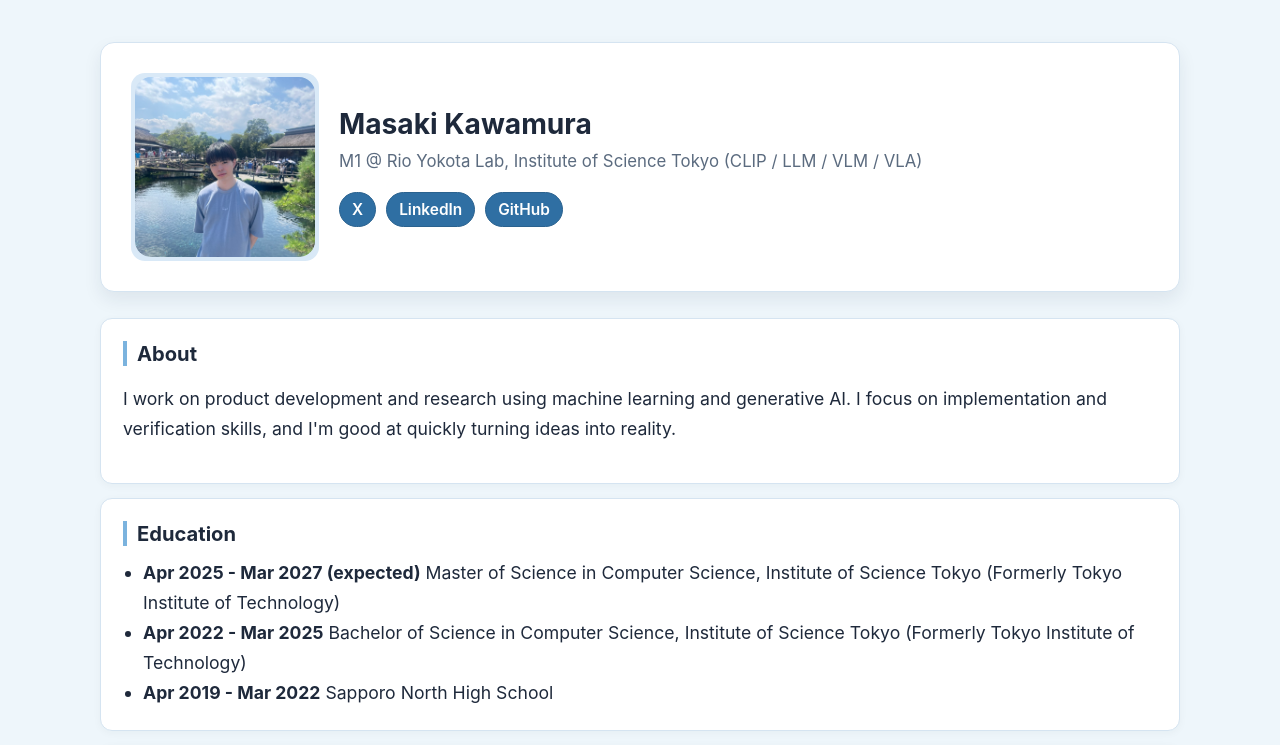
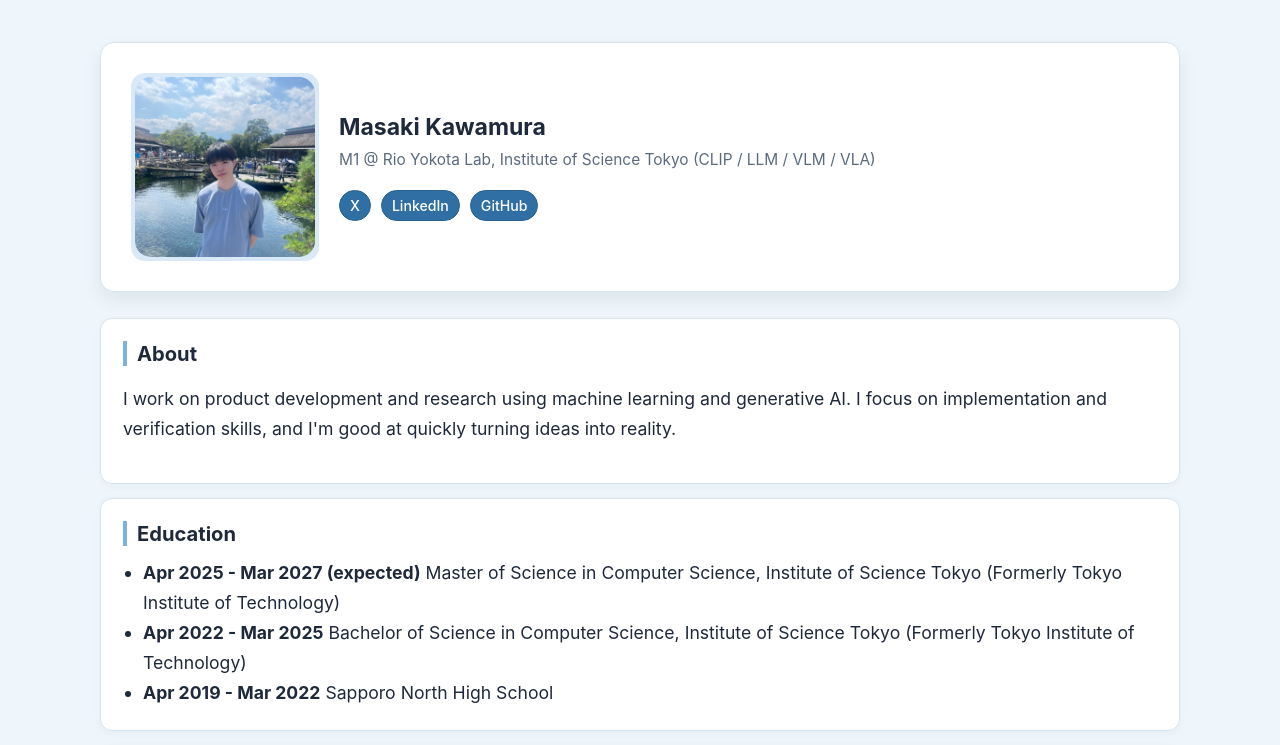
Before and after one commit to KMasaki0210/KMasaki0210.github.io, a plain HTML site: page index.html in a window 1280 px wide. Shown: the top 745 px of the page. Drawn offline with Linux system fonts and the light colour scheme.

Commit message:
feat: make font smaller

```diff
--- a/css/style.css
+++ b/css/style.css
@@ -3,7 +3,7 @@
   --surface: #ffffff;
   --text: #1e293b;
   --muted: #5b6b7f;
-  --subtitle-size: 1rem;
+  --subtitle-size: 0.92rem;
   --primary: #2f6fa3;
   --primary-soft: #e4f0fa;
   --accent: #7bb3de;
@@ -62,7 +62,7 @@ body {
 
 h1 {
   margin: 0 0 6px;
-  font-size: clamp(1.5rem, 2.2vw, 2rem);
+  font-size: clamp(1.3rem, 1.8vw, 1.7rem);
 }
 
 .subtitle {
@@ -104,10 +104,10 @@ h1 {
   color: #fff;
   background: var(--primary);
   border: 1px solid #2a628f;
-  padding: 7px 12px;
-  font-size: 0.92rem;
+  padding: 6px 10px;
+  font-size: 0.84rem;
   border-radius: 999px;
-  font-weight: 600;
+  font-weight: 500;
   box-shadow: none;
   transition: background-color 0.2s ease;
 }
--- a/index.html
+++ b/index.html
@@ -92,7 +92,7 @@
         </section>
       </div>
 
-      <footer>© 2026 Masaki Kawamura</footer>
+      <footer>© 2026 Masaki Kawamura | Last updated: Feb 2026</footer>
     </main>
   </body>
 </html>
```
